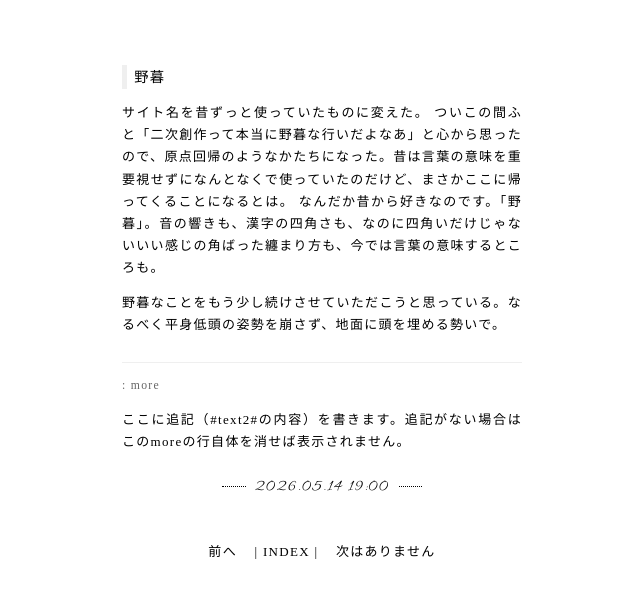
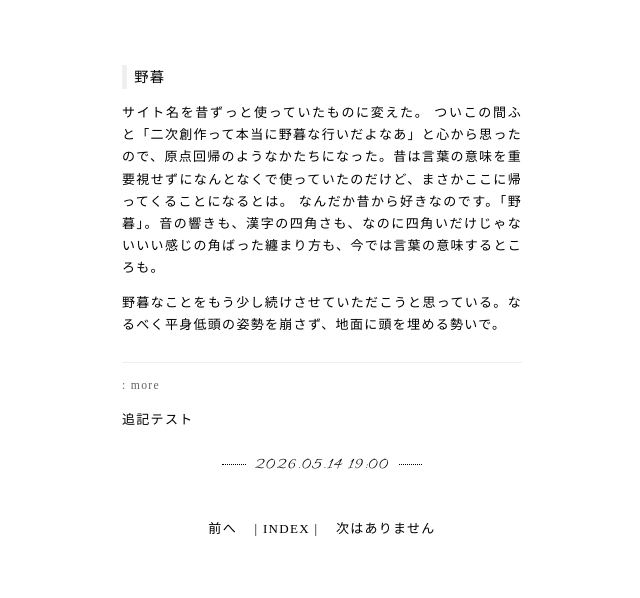
Before and after one commit to bisqhq/bisqhq.github.io, a Jekyll site: the page built from essay/_posts/2026-05-14-essay.md, in a window 1280 px wide. Shown: the top 598 px of the page, without its empty margins (318-958 px from the left). Built offline with Jekyll 4.4.1, drawn with Linux system fonts in a browser that asks for light colours.

Commit message:
Update 2026-05-14-essay.md

```diff
--- a/essay/_posts/2026-05-14-essay.md
+++ b/essay/_posts/2026-05-14-essay.md
@@ -2,7 +2,7 @@
 layout: post
 title: 野暮
 date: 2026-05-14 10:00:00
-more: "ここに追記（#text2#の内容）を書きます。追記がない場合はこのmoreの行自体を消せば表示されません。"
+more: "追記テスト"
 ---
 
 サイト名を昔ずっと使っていたものに変えた。
```
